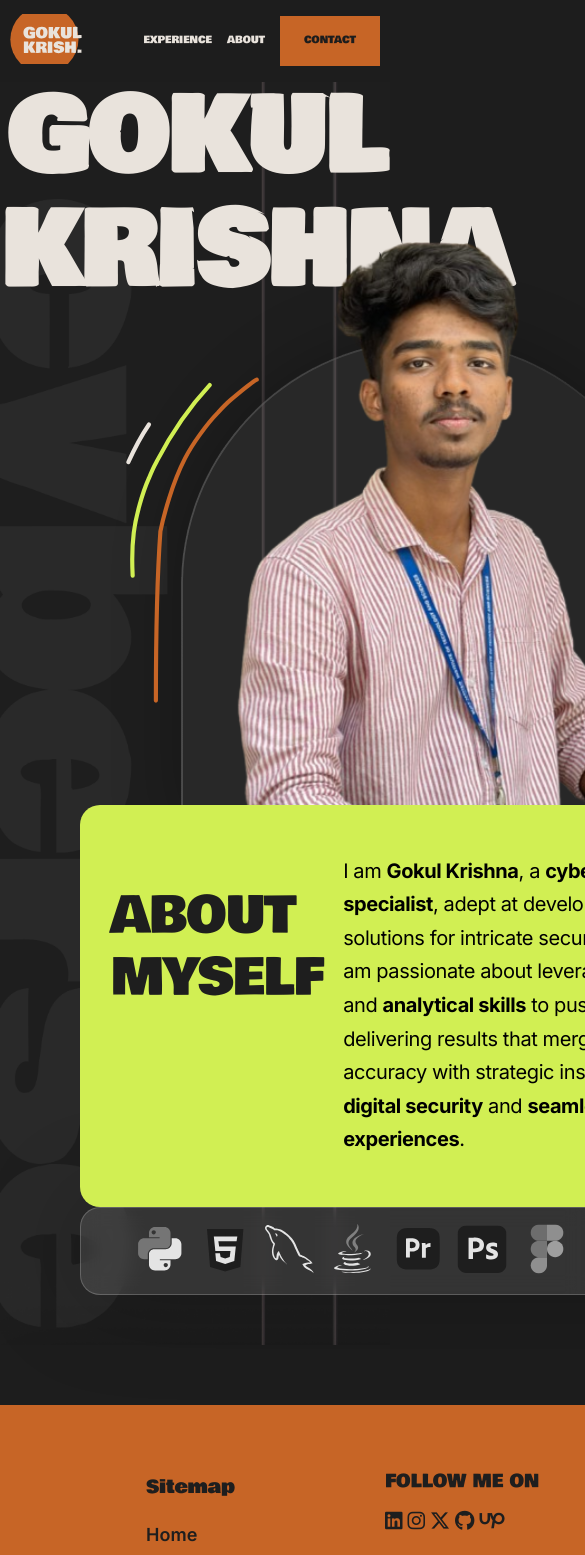
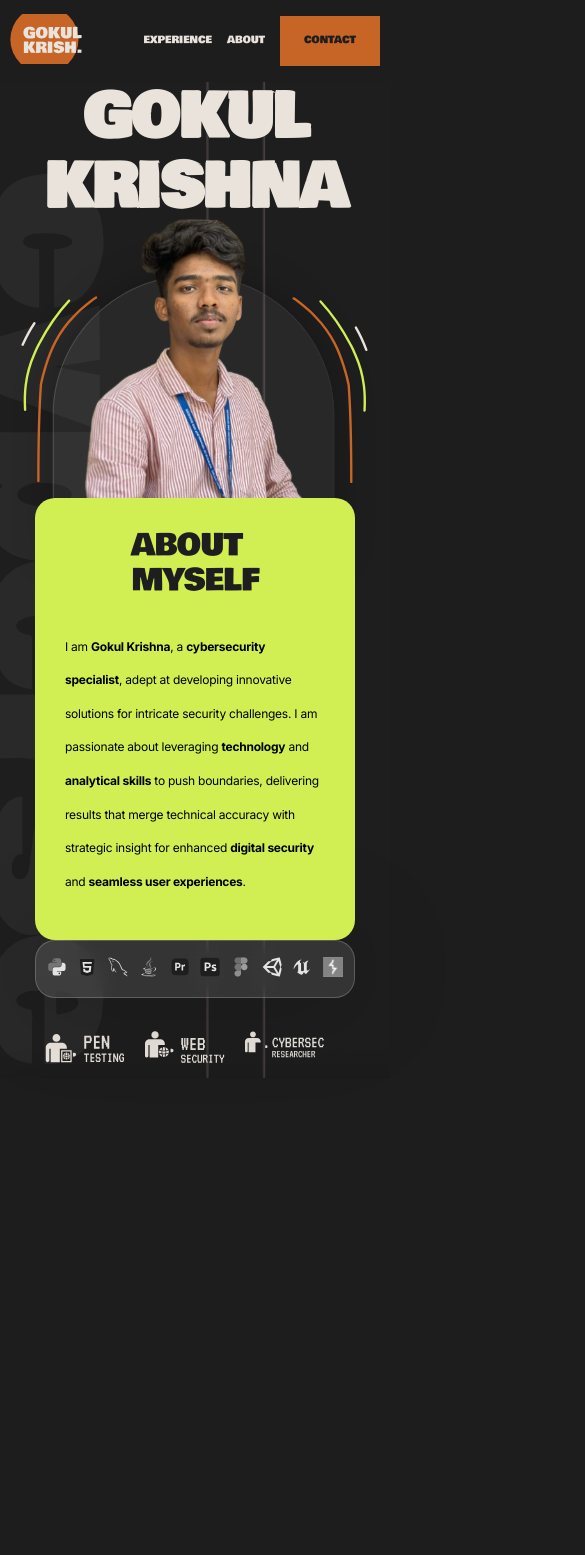
Before and after one commit to Adesh-111/Gokul-portfolio, a React (Vite) app: page / in a window 390 px wide. Shown: the top 1555 px of the page, 585 px wide, since content can reach past the window. After the commit the page ends 1078 px from the top, so only its background shows below. Built offline with nearby package versions, Linux system fonts and the light colour scheme; a web font is replaced by a local one.

Commit message:
Add responsiveness for Hero component

```diff
--- a/src/App.jsx
+++ b/src/App.jsx
@@ -11,7 +11,6 @@ function App() {
     <>
       <Navbar />
       <Hero />
-      <Footer />
     </>
   );
 }
--- a/src/components/Hero/Hero.css
+++ b/src/components/Hero/Hero.css
@@ -88,6 +88,10 @@
   max-width: 700px;
 }
 
+.hero-skills ul {
+  padding-left: 0;
+}
+
 .hero-skills {
   align-self: stretch;
   margin-bottom: 50px;
@@ -103,3 +107,85 @@
   height: 60px;
   margin-right: 20px;
 }
+
+@media screen and (max-width: 768px) {
+  h1 {
+    font-size: 60px;
+  }
+
+  .hero-details {
+    flex-direction: column;
+  }
+
+  .hero-details h4 {
+    display: none;
+  }
+
+  .hero-image {
+    margin: 0;
+  }
+
+  .hero-details .hero-image .profile {
+    width: 500px;
+  }
+
+  .hero-about {
+    flex-direction: column;
+    align-items: center;
+  }
+
+  .hero-about h3 {
+    font-size: 50px;
+    margin: 0;
+  }
+
+  .hero-about p {
+    font-size: 15px;
+  }
+
+  .hero-details .hero-skills img {
+    width: 30px;
+    height: 30px;
+  }
+
+  .hero-services {
+    flex-direction: row;
+  }
+
+  .hero-services img {
+    width: 80px;
+  }
+}
+
+@media screen and (max-width: 480px) {
+  h1 {
+    line-height: 70px;
+  }
+
+  .hero-details .hero-image .profile {
+    width: 400px;
+    margin-top: 70px;
+  }
+
+  .hero-about {
+    margin: 0 40px;
+  }
+
+  .hero-details .hero-about h3 {
+    font-size: 30px;
+    line-height: 35px;
+  }
+
+  .hero-about p {
+    font-size: 12px;
+  }
+
+  .hero-skills {
+    margin: 0 40px;
+  }
+
+  .hero-details .hero-skills img {
+    width: 20px;
+    height: 20px;
+  }
+}
--- a/src/components/Hero/Hero.jsx
+++ b/src/components/Hero/Hero.jsx
@@ -10,17 +10,23 @@ function Hero() {
             <h1>GOKUL KRISHNA</h1>
           </div>
           <div className="hero-details">
-            {window.innerWidth > "768px" ? <h4>
-              S<br />
-              C<br />
-              R<br />
-              O<br />
-              L<br />L<i className="fa-solid fa-arrow-down"></i>
-            </h4> : null}
+            {window.innerWidth > 768 ? (
+              <h4>
+                S<br />
+                C<br />
+                R<br />
+                O<br />
+                L<br />L<i className="fa-solid fa-arrow-down"></i>
+              </h4>
+            ) : null}
+
             <div className="hero-image">
               <img src={assets.profilePic} alt="" className="profile" />
               <div className="hero-about">
-                <h3>ABOUT <br />MYSELF</h3>
+                <h3>
+                  ABOUT <br />
+                  MYSELF
+                </h3>
                 <p>
                   I am <b>Gokul Krishna</b>, a <b>cybersecurity specialist</b>,
                   adept at developing innovative solutions for intricate
```
